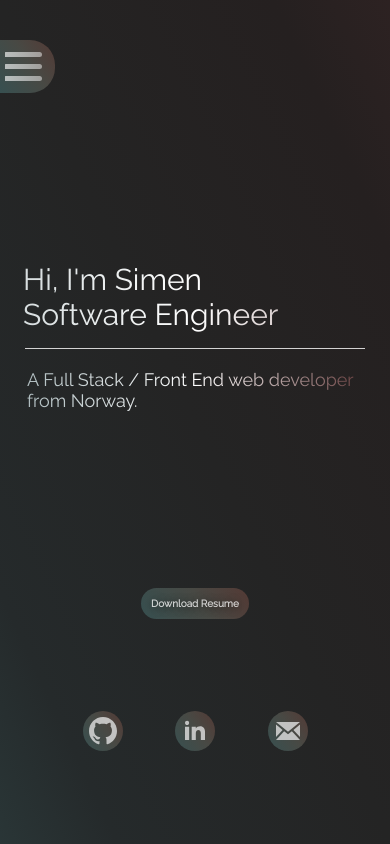
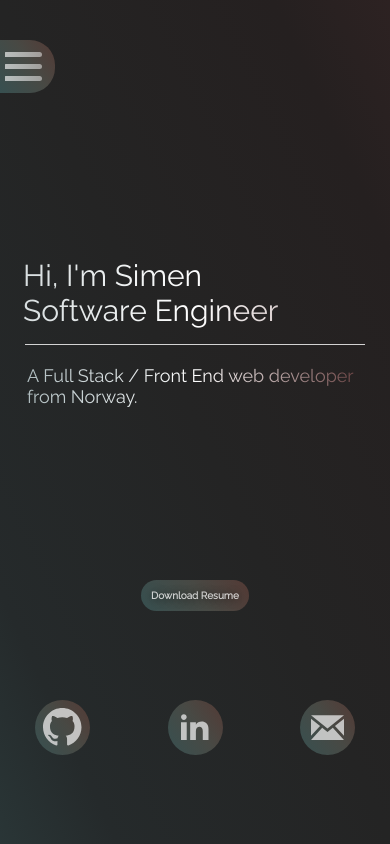
Before and after one commit to SimenMH/portfolio-website, a React (Create React App) app: page / in a window 390 px wide. Built offline with nearby package versions, Linux system fonts and the light colour scheme.

Commit message:
feat: Move SoMe links into reusable component

```diff
--- a/src/components/NavMenu/NavMenu.component.js
+++ b/src/components/NavMenu/NavMenu.component.js
@@ -1,6 +1,6 @@
+import './styles.css';
 import { useState } from 'react';
 import { Link, useLocation } from 'react-router-dom';
-import './styles.css';
 
 const menuItems = [
   { name: 'Home', path: '/', submenu: false },
--- /dev/null
+++ b/src/components/SoMeLinks/SoMeLinks.component.js
@@ -0,0 +1,52 @@
+import './styles.css';
+
+const SoMeLinks = () => {
+  return (
+    <div className='some-links'>
+      <a
+        href='https://github.com/SimenMH//'
+        target='_blank'
+        rel='noreferrer'
+        className='link-icon'
+      >
+        <svg
+          xmlns='http://www.w3.org/2000/svg'
+          style={{ width: '70%' }}
+          viewBox='0 0 24 24'
+        >
+          <path d='M12 0c-6.626 0-12 5.373-12 12 0 5.302 3.438 9.8 8.207 11.387.599.111.793-.261.793-.577v-2.234c-3.338.726-4.033-1.416-4.033-1.416-.546-1.387-1.333-1.756-1.333-1.756-1.089-.745.083-.729.083-.729 1.205.084 1.839 1.237 1.839 1.237 1.07 1.834 2.807 1.304 3.492.997.107-.775.418-1.305.762-1.604-2.665-.305-5.467-1.334-5.467-5.931 0-1.311.469-2.381 1.236-3.221-.124-.303-.535-1.524.117-3.176 0 0 1.008-.322 3.301 1.23.957-.266 1.983-.399 3.003-.404 1.02.005 2.047.138 3.006.404 2.291-1.552 3.297-1.23 3.297-1.23.653 1.653.242 2.874.118 3.176.77.84 1.235 1.911 1.235 3.221 0 4.609-2.807 5.624-5.479 5.921.43.372.823 1.102.823 2.222v3.293c0 .319.192.694.801.576 4.765-1.589 8.199-6.086 8.199-11.386 0-6.627-5.373-12-12-12z' />
+        </svg>
+      </a>
+      <a
+        href='https://www.linkedin.com/in/simen-herland/'
+        target='_blank'
+        rel='noreferrer'
+        className='link-icon'
+      >
+        <svg
+          xmlns='http://www.w3.org/2000/svg'
+          style={{ width: '50%', marginBottom: '2px' }}
+          viewBox='0 0 24 24'
+        >
+          <path d='M4.98 3.5c0 1.381-1.11 2.5-2.48 2.5s-2.48-1.119-2.48-2.5c0-1.38 1.11-2.5 2.48-2.5s2.48 1.12 2.48 2.5zm.02 4.5h-5v16h5v-16zm7.982 0h-4.968v16h4.969v-8.399c0-4.67 6.029-5.052 6.029 0v8.399h4.988v-10.131c0-7.88-8.922-7.593-11.018-3.714v-2.155z' />
+        </svg>
+      </a>
+      <a
+        href='mailto: simenmelo@gmail.com'
+        target='_blank'
+        rel='noreferrer'
+        className='link-icon'
+      >
+        <svg
+          xmlns='http://www.w3.org/2000/svg'
+          style={{ width: '60%' }}
+          viewBox='0 0 24 24'
+        >
+          <path d='M12 12.713l-11.985-9.713h23.971l-11.986 9.713zm-5.425-1.822l-6.575-5.329v12.501l6.575-7.172zm10.85 0l6.575 7.172v-12.501l-6.575 5.329zm-1.557 1.261l-3.868 3.135-3.868-3.135-8.11 8.848h23.956l-8.11-8.848z' />
+        </svg>
+      </a>
+    </div>
+  );
+};
+
+export default SoMeLinks;
--- /dev/null
+++ b/src/components/SoMeLinks/styles.css
@@ -0,0 +1,40 @@
+.some-links {
+  display: flex;
+  justify-content: space-between;
+  align-items: flex-end;
+  width: 100%;
+}
+
+.link-icon {
+  display: flex;
+  justify-content: center;
+  align-items: center;
+  background: linear-gradient(
+    56.35deg,
+    rgb(28, 92, 101) -90%,
+    rgb(72, 73, 68) 55%,
+    rgb(105, 29, 24) 185%
+  );
+  width: 55px;
+  height: 55px;
+  border-radius: 50%;
+  cursor: pointer;
+  transition: 0.2s;
+}
+
+.link-icon svg {
+  fill: rgba(225, 225, 225, 0.8);
+  stroke: rgb(255, 255, 255, 0);
+  transition: 0.2s;
+}
+
+.link-icon:hover {
+  transform: scale(110%);
+  box-shadow: 0px 0px 10px 4px rgba(255, 255, 255, 0.05);
+}
+
+.link-icon:hover svg {
+  fill: rgba(225, 225, 225, 0);
+  stroke: rgb(225, 225, 225, 0.8);
+  stroke-width: 1px;
+}
--- a/src/screens/Contact/Contact.screen.js
+++ b/src/screens/Contact/Contact.screen.js
@@ -1,6 +1,8 @@
+import './styles.css';
 import { useState } from 'react';
 import emailjs from 'emailjs-com';
-import './styles.css';
+
+import SoMeLinks from '../../components/SoMeLinks/SoMeLinks.component';
 
 const Contact = () => {
   const [animate, setAnimate] = useState(false);
@@ -195,49 +197,8 @@ const Contact = () => {
             I am currently interested in jobs within commuting distance of
             Bergen, or remote work.
           </p>
-          <div className='some-links'>
-            <a
-              href='https://github.com/SimenMH//'
-              target='_blank'
-              rel='noreferrer'
-              className='link-icon'
-            >
-              <svg
-                xmlns='http://www.w3.org/2000/svg'
-                style={{ width: '70%' }}
-                viewBox='0 0 24 24'
-              >
-                <path d='M12 0c-6.626 0-12 5.373-12 12 0 5.302 3.438 9.8 8.207 11.387.599.111.793-.261.793-.577v-2.234c-3.338.726-4.033-1.416-4.033-1.416-.546-1.387-1.333-1.756-1.333-1.756-1.089-.745.083-.729.083-.729 1.205.084 1.839 1.237 1.839 1.237 1.07 1.834 2.807 1.304 3.492.997.107-.775.418-1.305.762-1.604-2.665-.305-5.467-1.334-5.467-5.931 0-1.311.469-2.381 1.236-3.221-.124-.303-.535-1.524.117-3.176 0 0 1.008-.322 3.301 1.23.957-.266 1.983-.399 3.003-.404 1.02.005 2.047.138 3.006.404 2.291-1.552 3.297-1.23 3.297-1.23.653 1.653.242 2.874.118 3.176.77.84 1.235 1.911 1.235 3.221 0 4.609-2.807 5.624-5.479 5.921.43.372.823 1.102.823 2.222v3.293c0 .319.192.694.801.576 4.765-1.589 8.199-6.086 8.199-11.386 0-6.627-5.373-12-12-12z' />
-              </svg>
-            </a>
-            <a
-              href='https://www.linkedin.com/in/simen-herland/'
-              target='_blank'
-              rel='noreferrer'
-              className='link-icon'
-            >
-              <svg
-                xmlns='http://www.w3.org/2000/svg'
-                style={{ width: '50%', marginBottom: '2px' }}
-                viewBox='0 0 24 24'
-              >
-                <path d='M4.98 3.5c0 1.381-1.11 2.5-2.48 2.5s-2.48-1.119-2.48-2.5c0-1.38 1.11-2.5 2.48-2.5s2.48 1.12 2.48 2.5zm.02 4.5h-5v16h5v-16zm7.982 0h-4.968v16h4.969v-8.399c0-4.67 6.029-5.052 6.029 0v8.399h4.988v-10.131c0-7.88-8.922-7.593-11.018-3.714v-2.155z' />
-              </svg>
-            </a>
-            <a
-              href='mailto: simenmelo@gmail.com'
-              target='_blank'
-              rel='noreferrer'
-              className='link-icon'
-            >
-              <svg
-                xmlns='http://www.w3.org/2000/svg'
-                style={{ width: '60%' }}
-                viewBox='0 0 24 24'
-              >
-                <path d='M12 12.713l-11.985-9.713h23.971l-11.986 9.713zm-5.425-1.822l-6.575-5.329v12.501l6.575-7.172zm10.85 0l6.575 7.172v-12.501l-6.575 5.329zm-1.557 1.261l-3.868 3.135-3.868-3.135-8.11 8.848h23.956l-8.11-8.848z' />
-              </svg>
-            </a>
+          <div className='contact-links-container'>
+            <SoMeLinks />
           </div>
         </section>
       </div>
--- a/src/screens/Contact/styles.css
+++ b/src/screens/Contact/styles.css
@@ -329,11 +329,11 @@
   font-size: 18px;
 }
 
-.contact-details-section .some-links {
+.contact-details-section .contact-links-container {
   width: 200px;
 }
 
-.contact-details-section .link-icon {
+.contact-links-container .link-icon {
   width: 50px;
   height: 50px;
 }
@@ -417,11 +417,11 @@
     font-size: 16px;
   }
 
-  .contact-details-section .some-links {
+  .contact-details-section .contact-links-container {
     width: 150px;
   }
 
-  .contact-details-section .link-icon {
+  .contact-links-container .link-icon {
     width: 40px;
     height: 40px;
   }
@@ -517,11 +517,11 @@
     font-size: 16px;
   }
 
-  .contact-details-section .some-links {
+  .contact-details-section .contact-links-container {
     width: 150px;
   }
 
-  .contact-details-section .link-icon {
+  .contact-links-container .link-icon {
     width: 40px;
     height: 40px;
   }
--- a/src/screens/Home/Home.screen.js
+++ b/src/screens/Home/Home.screen.js
@@ -1,4 +1,6 @@
 import './styles.css';
+import SoMeLinks from '../../components/SoMeLinks/SoMeLinks.component';
+
 import CVPDF from '../../assets/Simen Herland - CV.pdf';
 
 const Home = () => {
@@ -13,49 +15,8 @@ const Home = () => {
       <a className='primary-button resume-button' href={CVPDF} download>
         <p>Download Resume</p>
       </a>
-      <div className='some-links'>
-        <a
-          href='https://github.com/SimenMH//'
-          target='_blank'
-          rel='noreferrer'
-          className='link-icon'
-        >
-          <svg
-            xmlns='http://www.w3.org/2000/svg'
-            style={{ width: '70%' }}
-            viewBox='0 0 24 24'
-          >
-            <path d='M12 0c-6.626 0-12 5.373-12 12 0 5.302 3.438 9.8 8.207 11.387.599.111.793-.261.793-.577v-2.234c-3.338.726-4.033-1.416-4.033-1.416-.546-1.387-1.333-1.756-1.333-1.756-1.089-.745.083-.729.083-.729 1.205.084 1.839 1.237 1.839 1.237 1.07 1.834 2.807 1.304 3.492.997.107-.775.418-1.305.762-1.604-2.665-.305-5.467-1.334-5.467-5.931 0-1.311.469-2.381 1.236-3.221-.124-.303-.535-1.524.117-3.176 0 0 1.008-.322 3.301 1.23.957-.266 1.983-.399 3.003-.404 1.02.005 2.047.138 3.006.404 2.291-1.552 3.297-1.23 3.297-1.23.653 1.653.242 2.874.118 3.176.77.84 1.235 1.911 1.235 3.221 0 4.609-2.807 5.624-5.479 5.921.43.372.823 1.102.823 2.222v3.293c0 .319.192.694.801.576 4.765-1.589 8.199-6.086 8.199-11.386 0-6.627-5.373-12-12-12z' />
-          </svg>
-        </a>
-        <a
-          href='https://www.linkedin.com/in/simen-herland/'
-          target='_blank'
-          rel='noreferrer'
-          className='link-icon'
-        >
-          <svg
-            xmlns='http://www.w3.org/2000/svg'
-            style={{ width: '50%', marginBottom: '2px' }}
-            viewBox='0 0 24 24'
-          >
-            <path d='M4.98 3.5c0 1.381-1.11 2.5-2.48 2.5s-2.48-1.119-2.48-2.5c0-1.38 1.11-2.5 2.48-2.5s2.48 1.12 2.48 2.5zm.02 4.5h-5v16h5v-16zm7.982 0h-4.968v16h4.969v-8.399c0-4.67 6.029-5.052 6.029 0v8.399h4.988v-10.131c0-7.88-8.922-7.593-11.018-3.714v-2.155z' />
-          </svg>
-        </a>
-        <a
-          href='mailto: simenmelo@gmail.com'
-          target='_blank'
-          rel='noreferrer'
-          className='link-icon'
-        >
-          <svg
-            xmlns='http://www.w3.org/2000/svg'
-            style={{ width: '60%' }}
-            viewBox='0 0 24 24'
-          >
-            <path d='M12 12.713l-11.985-9.713h23.971l-11.986 9.713zm-5.425-1.822l-6.575-5.329v12.501l6.575-7.172zm10.85 0l6.575 7.172v-12.501l-6.575 5.329zm-1.557 1.261l-3.868 3.135-3.868-3.135-8.11 8.848h23.956l-8.11-8.848z' />
-          </svg>
-        </a>
+      <div className='home-links-container'>
+        <SoMeLinks />
       </div>
     </div>
   );
--- a/src/screens/Home/styles.css
+++ b/src/screens/Home/styles.css
@@ -68,45 +68,8 @@
   border-bottom: 1px solid rgba(255, 255, 255, 0.8);
 }
 
-.some-links {
-  display: flex;
-  justify-content: space-between;
-  align-items: flex-end;
+.home-links-container {
   width: 320px;
-}
-
-.link-icon {
-  display: flex;
-  justify-content: center;
-  align-items: center;
-  background: linear-gradient(
-    56.35deg,
-    rgb(28, 92, 101) -90%,
-    rgb(72, 73, 68) 55%,
-    rgb(105, 29, 24) 185%
-  );
-  width: 55px;
-  height: 55px;
-  border-radius: 50%;
-  cursor: pointer;
-  transition: 0.2s;
-}
-
-.link-icon svg {
-  fill: rgba(225, 225, 225, 0.8);
-  stroke: rgb(255, 255, 255, 0);
-  transition: 0.2s;
-}
-
-.link-icon:hover {
-  transform: scale(110%);
-  box-shadow: 0px 0px 10px 4px rgba(255, 255, 255, 0.05);
-}
-
-.link-icon:hover svg {
-  fill: rgba(225, 225, 225, 0);
-  stroke: rgb(225, 225, 225, 0.8);
-  stroke-width: 1px;
 }
 
 .status-container {
```
